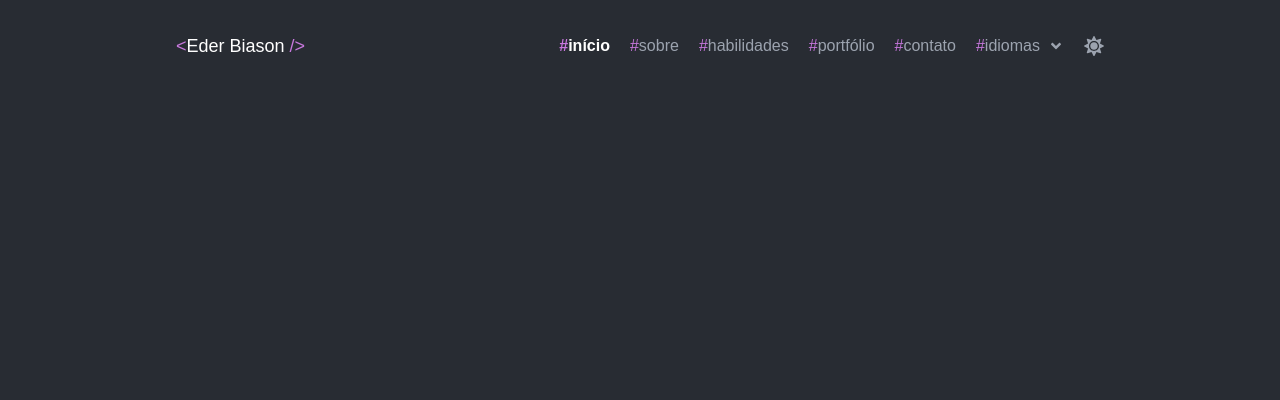
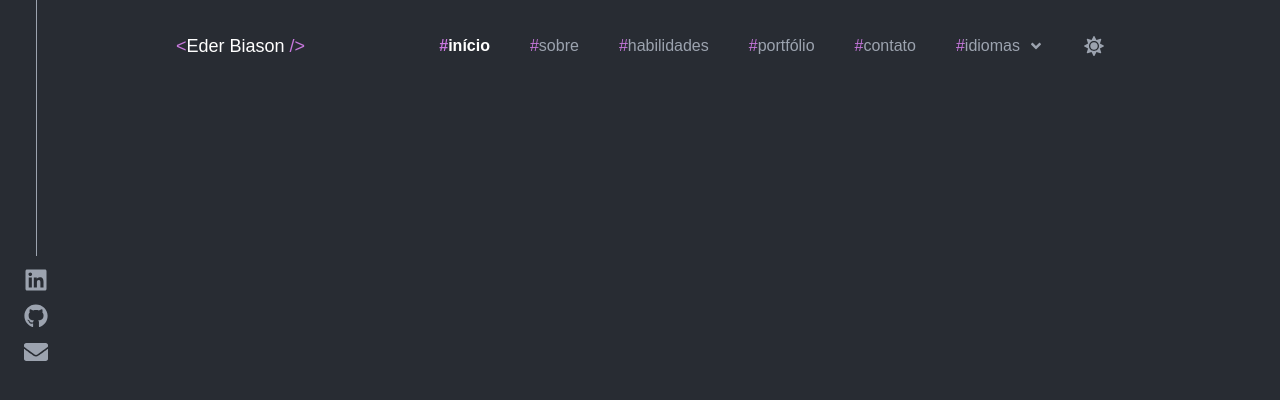
Before and after one commit to ederbiason/ederbiason.dev, a Next.js app: page / in a window 1280 px wide. Shown: the top 400 px of the page. Built offline with nearby package versions, Linux system fonts and the light colour scheme; a web font is replaced by a local one.

Commit message:
feat: add social medias and fix header styles

```diff
--- a/src/components/Header.tsx
+++ b/src/components/Header.tsx
@@ -3,7 +3,7 @@
 import Link from "next/link"
 import { useState } from "react"
 import { CgMenuGridO } from "react-icons/cg"
-import { FaAngleDown, FaAt, FaBook, FaFolder, FaGlobe, FaHome, FaMoon, FaSun, FaTimes, FaUser } from "react-icons/fa"
+import { FaAngleDown, FaAt, FaBook, FaEnvelope, FaFolder, FaGithub, FaGlobe, FaHome, FaLinkedin, FaMoon, FaSun, FaTimes, FaUser } from "react-icons/fa"
 
 export function Header() {
     const [isMenuOpen, setIsMenuOpen] = useState<boolean>(false)
@@ -26,6 +26,22 @@ export function Header() {
     return (
         <header className="bg-customGray fixed bottom-0 md:top-0 md:bottom-auto left-0 w-full">
             <nav className="mx-4 md:mx-10 lg:mx-20 xl:mx-44 md:pt-8 md:pb-2 py-4 flex items-center justify-between md:text-sm lg:text-base">
+                <div className="absolute md:left-2 top-0 lg:left-6 md:flex md:flex-col items-center hidden">
+                    <div className="h-64 w-[1px] bg-gray-400"></div>
+
+                    <div className="mt-3 flex flex-col gap-3 text-gray-400">
+                        <Link href="https://www.linkedin.com/in/eder-biason-b0a7b920b/" target="_blank">
+                            <FaLinkedin size={24} className="hover:text-white cursor-pointer" />
+                        </Link>
+                        <Link href="https://github.com/ederbiason" target="_blank">
+                            <FaGithub size={24} className="hover:text-white cursor-pointer" />
+                        </Link>
+                        <Link href="mailto:ederbiason.eh@hotmail.com">
+                            <FaEnvelope size={24} className="hover:text-white cursor-pointer" />
+                        </Link>
+                    </div>
+                </div>
+
                 <Link href="#" className="text-white text-bold text-sm md:text-base lg:text-lg">
                     <span className="text-customPurple">&#60;</span>Eder Biason <span className="text-customPurple">/&#62;</span>
                 </Link>
@@ -34,7 +50,7 @@ export function Header() {
                     className={`fixed md:static md:w-fit bottom-0 left-0 bg-zinc-800 rounded-t-3xl text-gray-400 w-full h-fit flex flex-col p-6 pb-3 transform transition-transform ${isMenuOpen ? "translate-y-0" : "translate-y-full md:translate-y-0"
                         } md:bottom-auto md:left-auto md:flex md:items-center md:bg-transparent md:p-0`}
                 >
-                    <ul className="grid grid-cols-3 px-10 py-5 justify-items-center md:flex md:px-0 md:py-0 gap-14 md:gap-5">
+                    <ul className="grid grid-cols-3 px-10 py-5 justify-items-center md:flex md:px-0 md:py-0 gap-14 md:gap-5 lg:gap-10">
                         {menuItems.map((item) => (
                             <li key={item.href} className="flex items-center gap-2">
                                 <Link
--- a/tailwind.config.ts
+++ b/tailwind.config.ts
@@ -10,7 +10,7 @@ export default {
     extend: {
       colors: {
         customPurple: "#C778DD",
-        customGrey: "#282C33"
+        customGray: "#282C33"
       },
     },
   },
```
